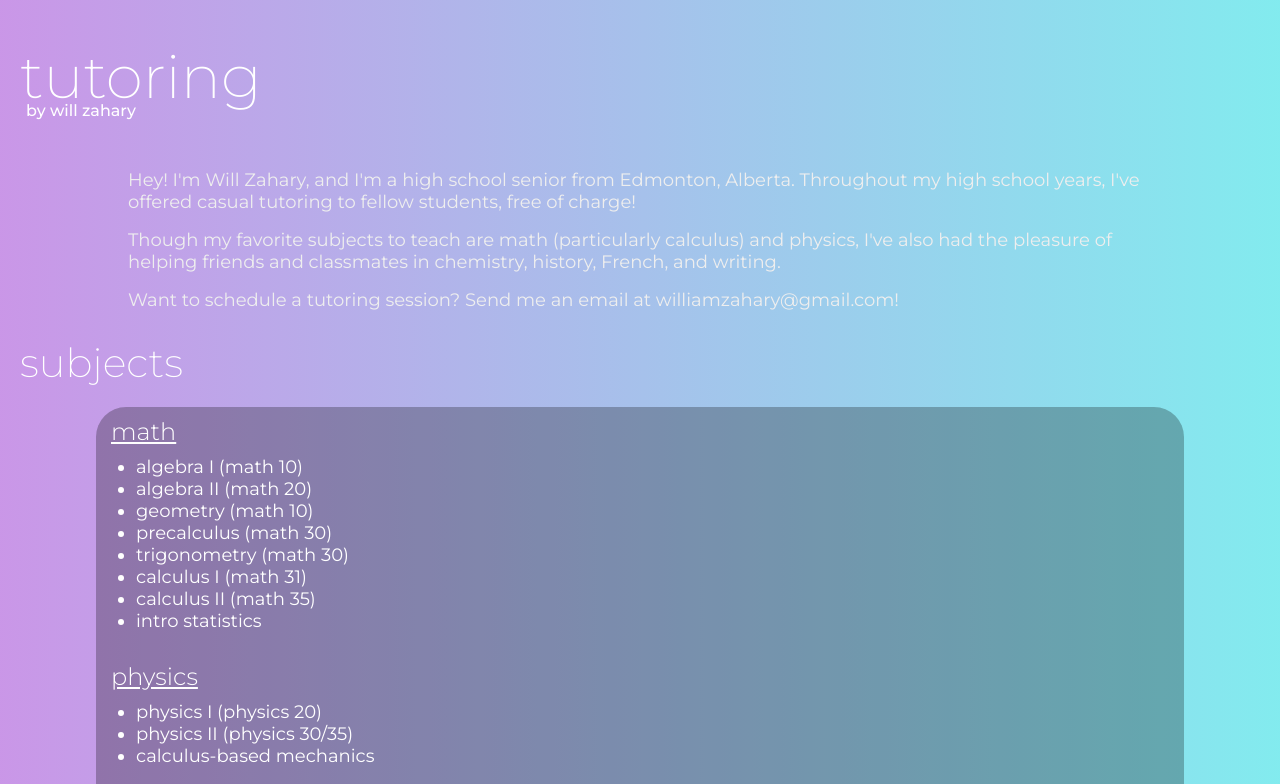
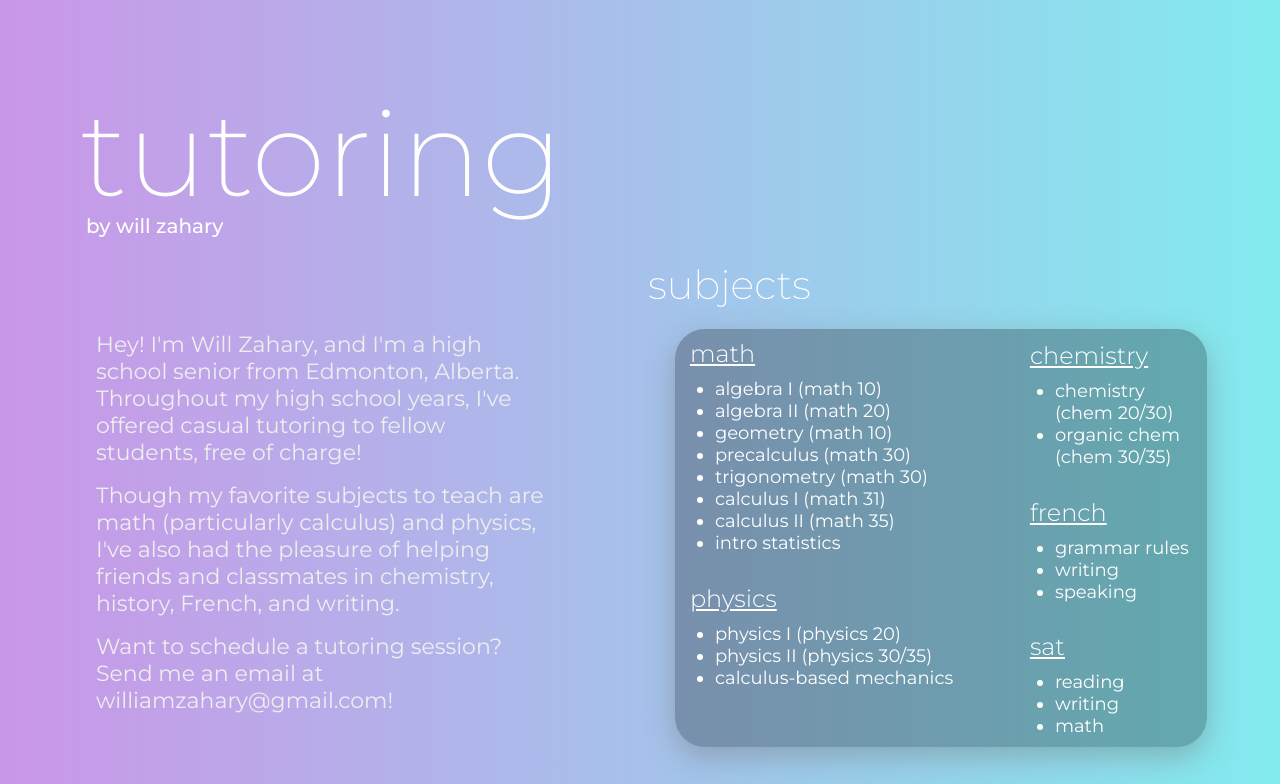
Before and after one commit to willstats/tutoring, a plain HTML site: page index.html in a window 1280 px wide. Shown: the top 784 px of the page. Drawn offline with Linux system fonts and the light colour scheme.

Commit message:
Fixed formatting completely

```diff
--- a/style.css
+++ b/style.css
@@ -68,6 +68,12 @@ a:hover{
     width: 85%;
     margin: 20px auto;
     border-radius: 30px;
+    box-shadow: 0px 10px 30px #72727270;
+    transition: box-shadow 1s;
+}
+
+#subbox:hover {
+    box-shadow: 0px 10px 30px #4747479a;
 }
 
 #subjects h2 {
@@ -93,6 +99,74 @@ a:hover{
 #last {
     padding-bottom: 10px;
 }
+
+@media (min-width: 700px) {
+
+    #title h1 {
+        font-size: 80px;
+    }
+
+    #about {
+        width: 610px;
+    }
+
+    #about p {
+        font-size: 22px;
+    }
+
+    #mathphys {
+        margin-right: 60px;
+    }
+
+    #chemfrsat {
+        margin-top: -378px;
+        margin-left: 340px;
+    }
+}
+
+@media (min-width: 1180px) {
+
+    #title {
+        width: 800px;
+        margin-left: 80px;
+        margin-right: 0;
+    }
+
+    #title h1 {
+        font-size: 120px;
+    }
+
+    #title h2 {
+        font-size: 20px;
+    }
+
+    #about {
+        margin-left: 80px;
+        margin-right: 0;
+        padding-left: 16px;
+        padding-top: 60px;
+        width: 35%;
+        float: left;
+    }
+
+    #subjects {
+        float: right;
+        margin-top: -22px;
+        margin-right: 2vw;
+    }
+}
+
+@media (min-width: 1400px) {
+
+    #about p {
+        font-size: 26px;
+    }
+
+    #about {
+        width: 45%;
+    }
+}
+
 
 @media (min-width: 1600px) {
 
```
